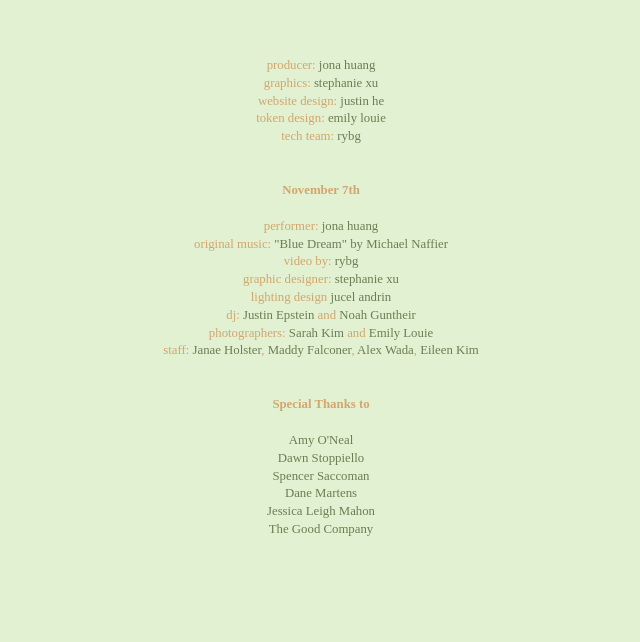
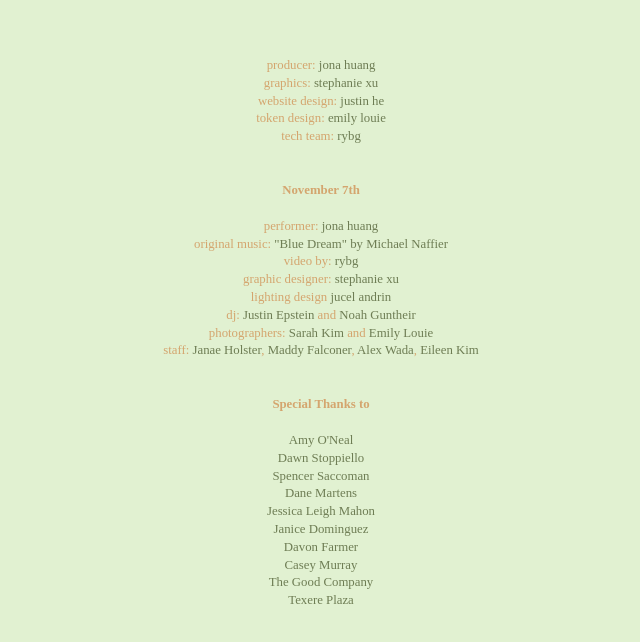
Before and after one commit to jona210/jona210.github.io, a plain HTML site: page saveasdraftcredits.html in a window 1280 px wide. Shown: the part 172-814 px from the top of the page, without its empty margins (319-959 px from the left). Drawn offline with Linux system fonts and the light colour scheme; a web font is replaced by a local one.

Commit message:
Update saveasdraftcredits.html

```diff
--- a/saveasdraftcredits.html
+++ b/saveasdraftcredits.html
@@ -20,7 +20,7 @@
             <h3><b> November 7th </b></h3>
             <br>
             <h3> performer: <a href="https://www.instagram.com/jona_huang210/">jona huang </a></h3>
-            <h3> original music: <a> "Blue Dream" by Michael Naffier</a></h3>
+            <h3> original music: <a href="https://instagram.com/michaelnaffier/"> "Blue Dream" by Michael Naffier</a></h3>
             <h3> video by: <a href="https://www.instagram.com/rybg.co/">rybg</a> </h3>
             <h3> graphic designer: <a href="https://www.instagram.com/steph.tanemaki/">stephanie xu</a> </h3>
             <h3> lighting design <a href="https://www.instagram.com/jucelandrin_/">jucel andrin</a> </h3>
@@ -36,7 +36,11 @@
             <h3> <a>Spencer Saccoman</a> </h3>
             <h3> <a>Dane Martens</a> </h3>
             <h3> <a>Jessica Leigh Mahon</a> </h3>
+            <h3> <a>Janice Dominguez</a></h3>
+            <h3> <a href="https://instagram.com/davonrashawn">Davon Farmer</a></h3>
+            <h3><a href="https://instagram.com/caseycmurray"> Casey Murray</a></h3>
             <h3> <a href="https://www.instagram.com/good_company_llc/">The Good Company</a> </h3>
+            <h3> <a href="https://g.co/kgs/DxpGUj">Texere Plaza</a></h3>
             <br>
             <br>
 
```
